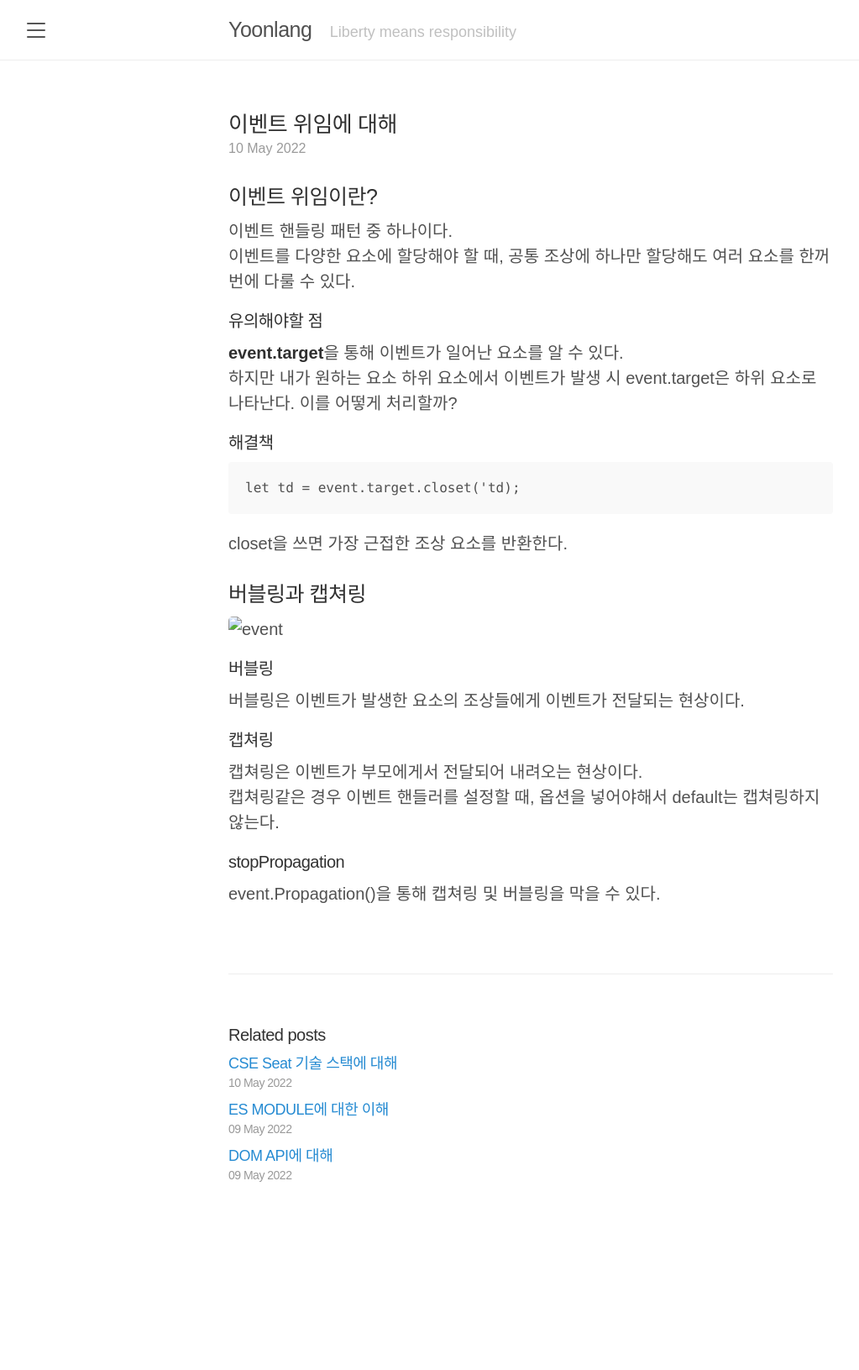
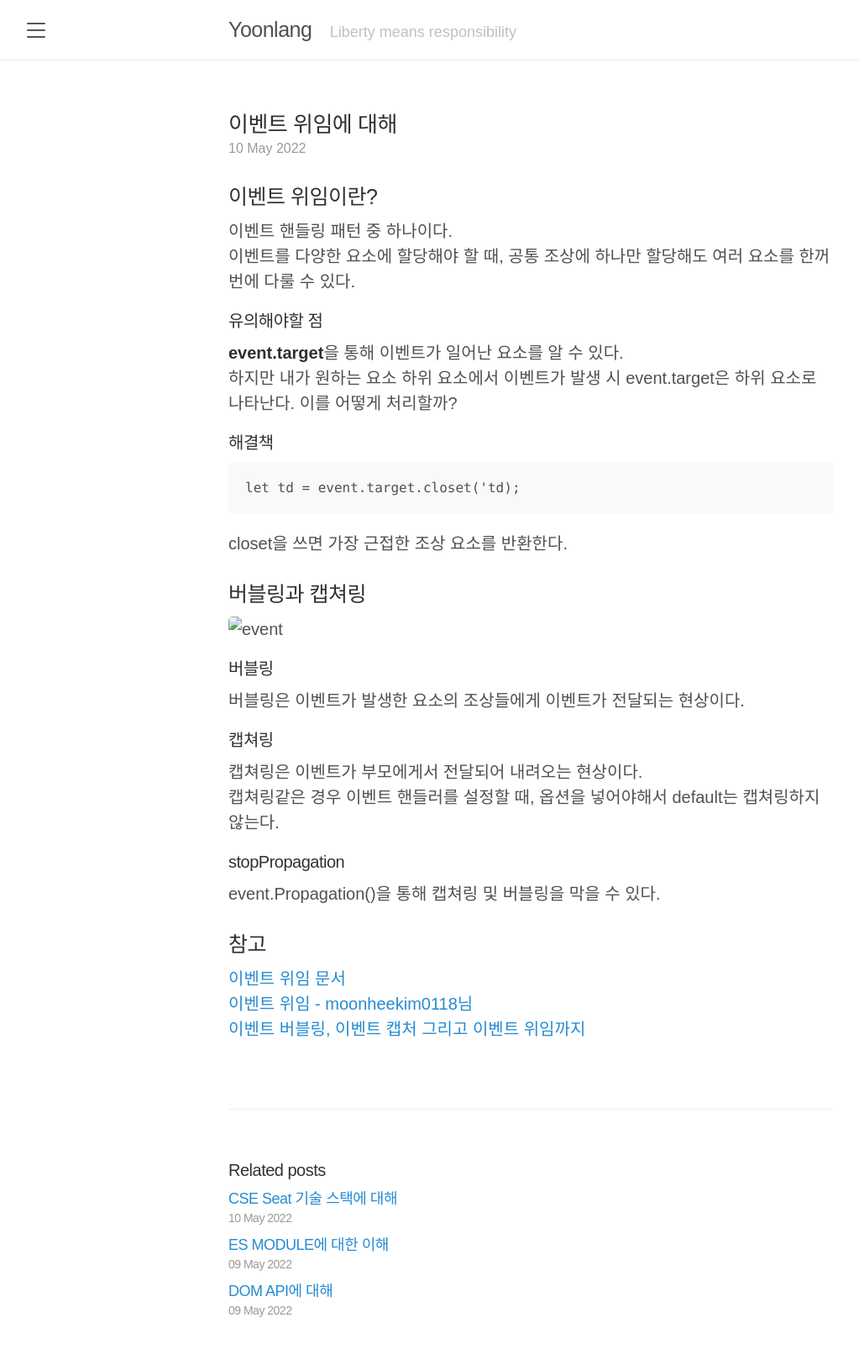
Before and after one commit to Yoonlang/Yoonlang.github.io, a Jekyll site: the page built from _posts/2022-05-10-AboutEvent.md, in a window 1280 px wide. Shown: the whole page at 84% size, without its empty margins (8-1031 px from the left). Built offline with Jekyll 4.4.1, drawn with Linux system fonts in a browser that asks for light colours; some web fonts are replaced; before the commit the page ends 1470 px from its top, so only the background shows below that.

Commit message:
Update new post

```diff
--- a/_posts/2022-05-10-AboutEvent.md
+++ b/_posts/2022-05-10-AboutEvent.md
@@ -30,3 +30,8 @@ closet을 쓰면 가장 근접한 조상 요소를 반환한다.
 
 #### stopPropagation
 event.Propagation()을 통해 캡쳐링 및 버블링을 막을 수 있다.
+
+### 참고
+[이벤트 위임 문서](https://ko.javascript.info/event-delegation)<br/>
+[이벤트 위임 - moonheekim0118님](https://velog.io/@moonheekim0118/JavaScript-%EC%9D%B4%EB%B2%A4%ED%8A%B8-%EB%B2%84%EB%B8%94%EB%A7%81)<br/>
+[이벤트 버블링, 이벤트 캡처 그리고 이벤트 위임까지](https://joshua1988.github.io/web-development/javascript/event-propagation-delegation/)
```
